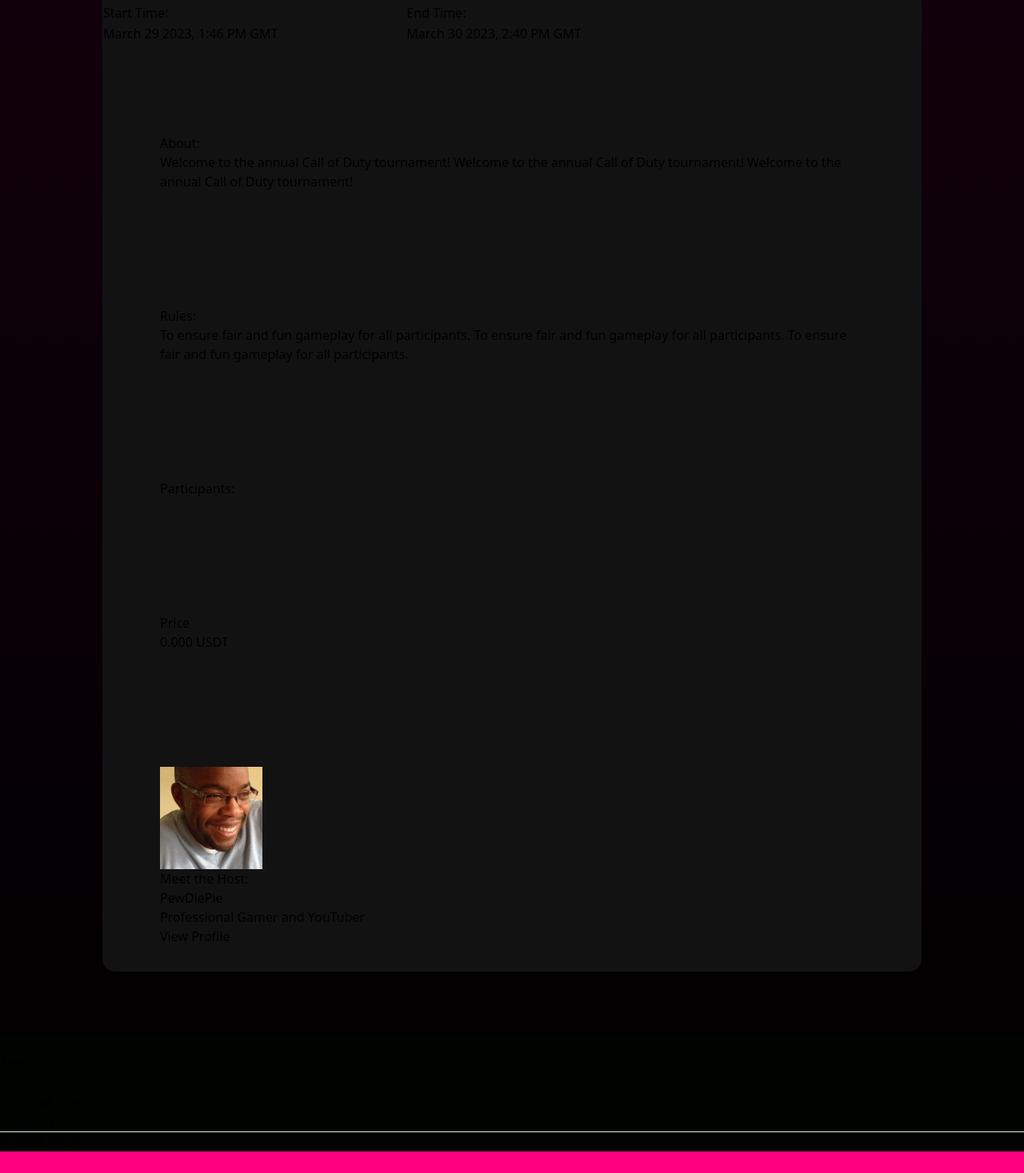
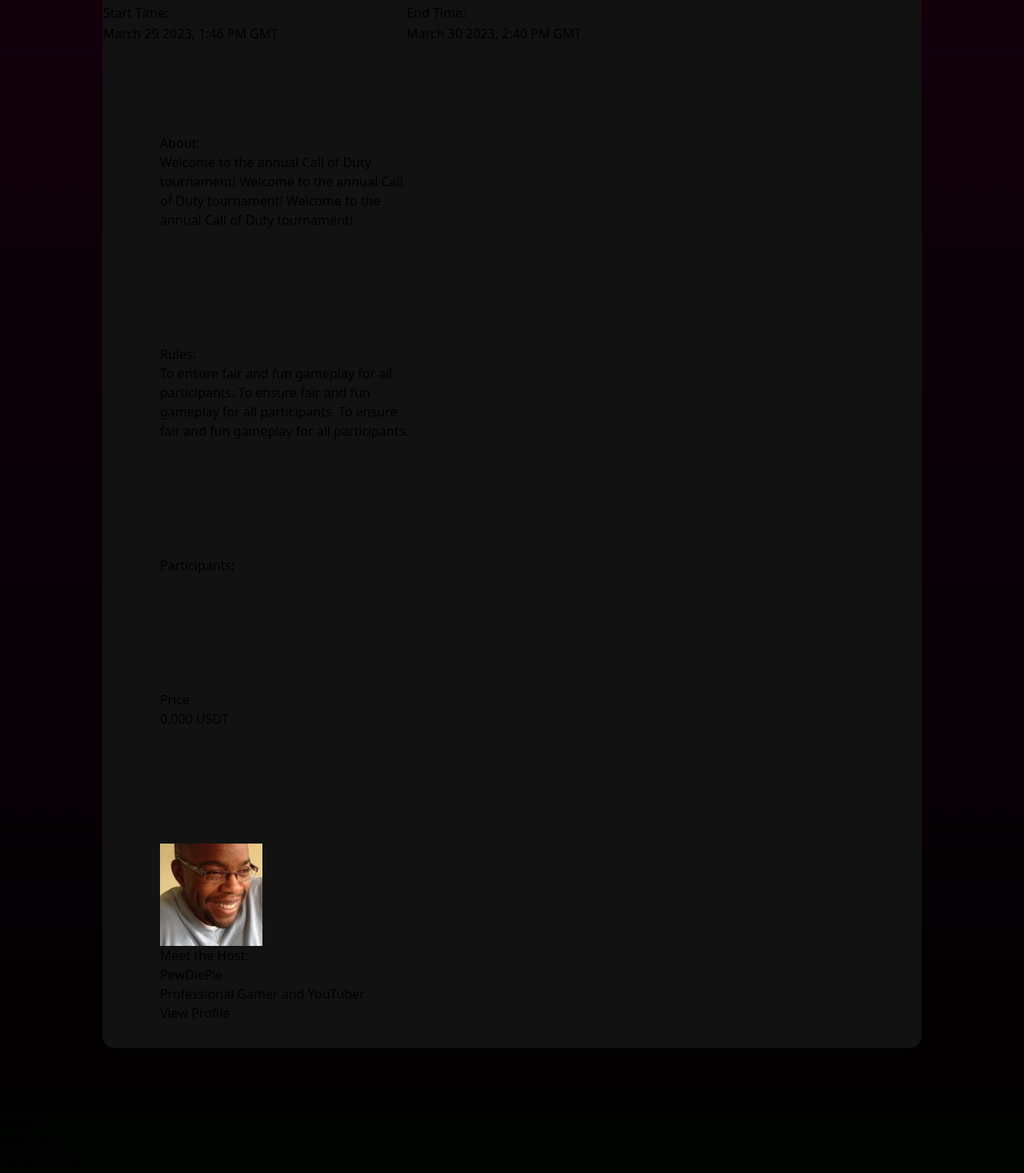
Before and after one commit to davidumoru/awujo, a React (Create React App) app: page / in a window 1280 px wide. Shown: the part 1063-2530 px from the top of the page at 80% size. Before the commit the page ends 2503 px from the top, so only its background shows below. Built offline with nearby package versions, Linux system fonts and the light colour scheme; what @material-tailwind/react would draw is missing.

Commit message:
Adjust body margin and padding

```diff
--- a/src/components/Body.jsx
+++ b/src/components/Body.jsx
@@ -7,13 +7,13 @@ import hostImage from "../images/55.jpg";
 const Body = () => {
   return (
     <>
-      <div className="flex flex-col lg:flex-row items-start">
+      <div className="flex flex-col lg:flex-row items-start px-10">
         <img
           src={bannerImage}
           alt="Tournament Banner"
           className="tournament-banner rounded-3xl"
         />
-        <div className="flex flex-col justify-center lg:w-1/2 lg:pl-10">
+        <div className="flex flex-col justify-center lg:w-1/2 lg:pl-10 info-container">
           <h1 className="title inline-block font-bold text-white">
             Call of Duty Tournament
           </h1>
@@ -22,7 +22,7 @@ const Body = () => {
               View Rules &amp; Description
             </button>
           </div>
-          <div className="flex flex-wrap mt-5 py-10">
+          <div className="flex flex-wrap justify-between py-16">
             <div className="rounded-full overflow-hidden">
               <img
                 src={gameImage}
@@ -56,7 +56,7 @@ const Body = () => {
             </button>
           </div>
           <div>
-            <table className="text-center text-white text-lg border-y-2">
+            <table className="text-center text-white text-lg border-y-2 mt-8">
               <tr>
                 <td>Start Time:</td>
                 <td style={{paddingLeft:"10rem"}}>End Time:</td>
--- a/src/components/Cards.jsx
+++ b/src/components/Cards.jsx
@@ -14,7 +14,7 @@ const Cards = () => {
         <div>
           <div className="flex flex-wrap justify-between">
             <div className="flex flex-col">
-              <div className="bg-gray-900 border-blue-gray-900 rounded-lg w-96 card-box">
+              <div className="bg-gray-900 border-blue-gray-900 card-box">
                 <div className="text-white font-bold text-xl mb-2">About:</div>
                 <p className="text-white text-base">
                   Welcome to the annual Call of Duty tournament! Welcome to the
@@ -25,7 +25,7 @@ const Cards = () => {
             </div>
 
             <div className="flex flex-col">
-              <div className="px-6 py-4 mb-20 ml-10 bg-gray-900 border-blue-gray-900 rounded-lg w-96 card-box">
+              <div className="bg-gray-900 border-blue-gray-900 card-box">
                 <div className="text-white font-bold text-xl mb-2">Rules:</div>
                 <p className="text-white text-base">
                   To ensure fair and fun gameplay for all participants. To
@@ -38,7 +38,7 @@ const Cards = () => {
 
           <div className="flex flex-wrap justify-between">
             <div className="flex flex-col">
-              <div className="px-6 py-4 my-5 mr-10 bg-gray-900 border-blue-gray-900 rounded-lg w-96 card-box">
+              <div className="bg-gray-900 border-blue-gray-900 card-box">
                 <div className="text-white font-bold text-xl mb-2">
                   Participants:
                 </div>
@@ -47,7 +47,7 @@ const Cards = () => {
             </div>
 
             <div className="flex flex-col">
-              <div className="px-6 py-4 my-5 ml-10 bg-gray-900 border-blue-gray-900 rounded-lg w-96 card-box">
+              <div className="bg-gray-900 border-blue-gray-900 card-box">
                 <div className="text-white font-bold text-xl mb-2">Price</div>
                 <p className="text-white font-bold text-5xl">0.000 USDT</p>
               </div>
@@ -56,7 +56,7 @@ const Cards = () => {
         </div>
 
         <div>
-          <Card className="w-96 bg-gray-900 mb-20 h-96 card-box">
+          <Card className="bg-gray-900 h-96 card-box">
             <CardHeader floated={false} className="h-48">
               <img
                 src={cardImage}
--- a/src/index.css
+++ b/src/index.css
@@ -17,15 +17,12 @@ body {
 
 .title {
   padding: 2.5rem 1rem;
-  margin: ;
   font-size: 3rem;
 }
 
-@media only screen and (max-width: 1024px) {
-  .card-container {
-    padding: 0rem 10%;
-  }
-}
+
+
+
 
 .tournament-banner{
   padding: 2.5rem 1.25rem;
@@ -36,11 +33,17 @@ body {
 
 .card-box {
   padding: 2rem;
-  margin: 5rem 2.5rem
+  margin: 5rem 2.5rem;
+  border-radius: 1rem;
+  width: 24rem;
 }
 
 
 @media only screen and (max-width: 1024px) {
+  .info-container {
+    justify-content: center;
+  }
+
   .card-box {
     width: 100%;
     padding: 1rem;
@@ -56,6 +59,15 @@ body {
   .title {
     text-align: center;
     font-size: 2rem;
+    padding: 2%;
+  }
+
+  .card-container {
+    padding: 0rem 10%;
+    display: flex;
+    flex-wrap: wrap;
+    justify-content: center;
+    align-items: center;
   }
 }
 
```
